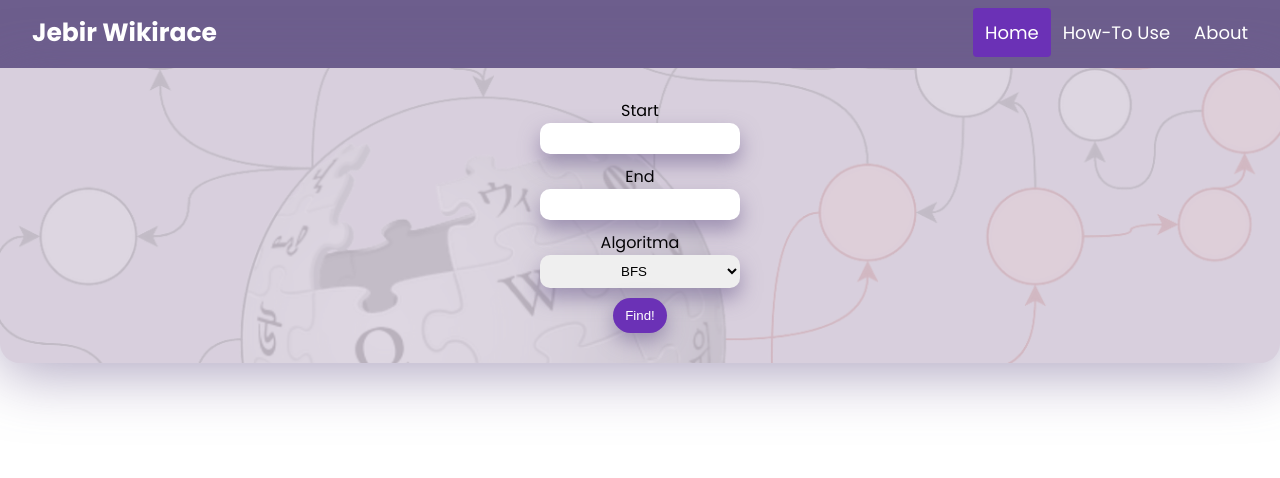
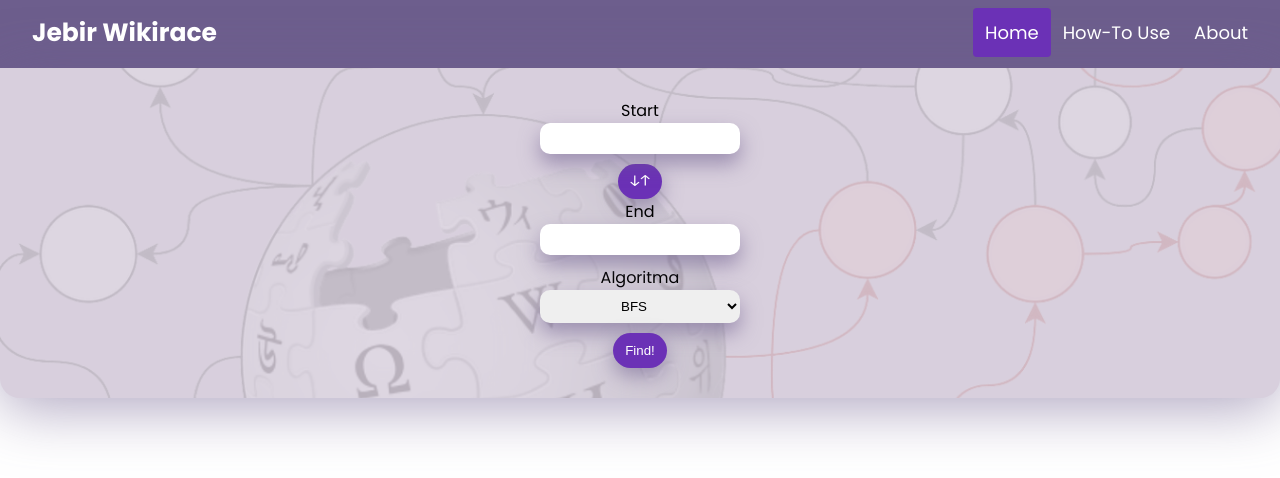
Before and after one commit to nanthedom/Tubes2_Jebir, a React (Create React App) app in the folder src/: page / in a window 1280 px wide. Shown: the top 478 px of the page. Built offline with nearby package versions, Linux system fonts and the light colour scheme; the HTML template or start-up script is replaced by a standard one.

Commit message:
feat: add swap button untuk input

```diff
--- a/src/src/components/FormInput.css
+++ b/src/src/components/FormInput.css
@@ -92,3 +92,8 @@
     overflow-y: auto;
     box-shadow: 0px 10px 20px rgb(107, 49, 182);
 }
+
+.arrow-img {
+    width: 20px;
+    height: 11px;
+}
--- a/src/src/components/FormInput.js
+++ b/src/src/components/FormInput.js
@@ -1,5 +1,6 @@
 import React, { useState, useEffect } from 'react';
 import './FormInput.css';
+import arrow from './assets/arrow.png';
 
 const FormInput = ({ onSubmit }) => {
   const [formData, setFormData] = useState({
@@ -64,6 +65,16 @@ const FormInput = ({ onSubmit }) => {
     setSubmittedData(formData);
   };
 
+  const handleSwapInputs = () => {
+    setFormData({
+      ...formData,
+      startArticle: formData.endArticle,
+      startUrl: formData.endUrl,
+      endArticle: formData.startArticle,
+      endUrl: formData.startUrl
+    });
+  };
+
   return (
     <div>
       <form onSubmit={handleSubmit} className="inline-form">
@@ -94,6 +105,8 @@ const FormInput = ({ onSubmit }) => {
             )}
           </div>
         </label>
+        <button type="button" onClick={handleSwapInputs} className="inline-button">
+          <img className="arrow-img" src={arrow} alt=""/></button>
         <label>
           End <br />
           <div className="autocomplete">
@@ -134,6 +147,7 @@ const FormInput = ({ onSubmit }) => {
           </select>
         </label>
         <button type="submit" className="inline-button">Find!</button>
+
       </form>
 
       {submittedData && (
--- a/src/src/components/Result.css
+++ b/src/src/components/Result.css
@@ -28,15 +28,18 @@
     text-align: center;
     top: 10px;
     right: 10px;
+    color: #524869;
 }
 
 .article-clicked {
     text-align: center;
     top: 10px;
     left: 10px;
+    color: #524869;
 }
 
 .exc-time {
     text-align: center;
     bottom: 20px;
+    color: #524869;
 }
```
Also changed, not shown: src/src/components/assets/arrow.png (added).
